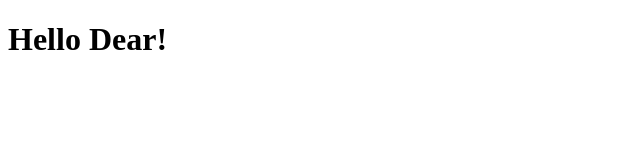
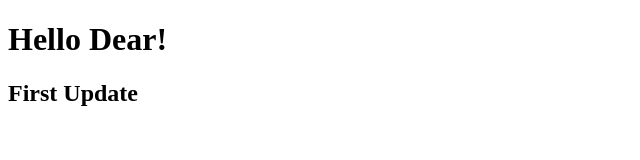
Before and after one commit to eimran/day_1, a plain HTML site: page index.html in a window 1280 px wide. Shown: the whole page, without its empty margins (0-640 px from the left). Drawn offline with Linux system fonts and the light colour scheme.

Commit message:
First Update

```diff
--- a/index.html
+++ b/index.html
@@ -7,5 +7,6 @@
 </head>
 <body>
     <h1>Hello Dear!</h1>
+    <h2>First Update</h2>
 </body>
 </html>
```
